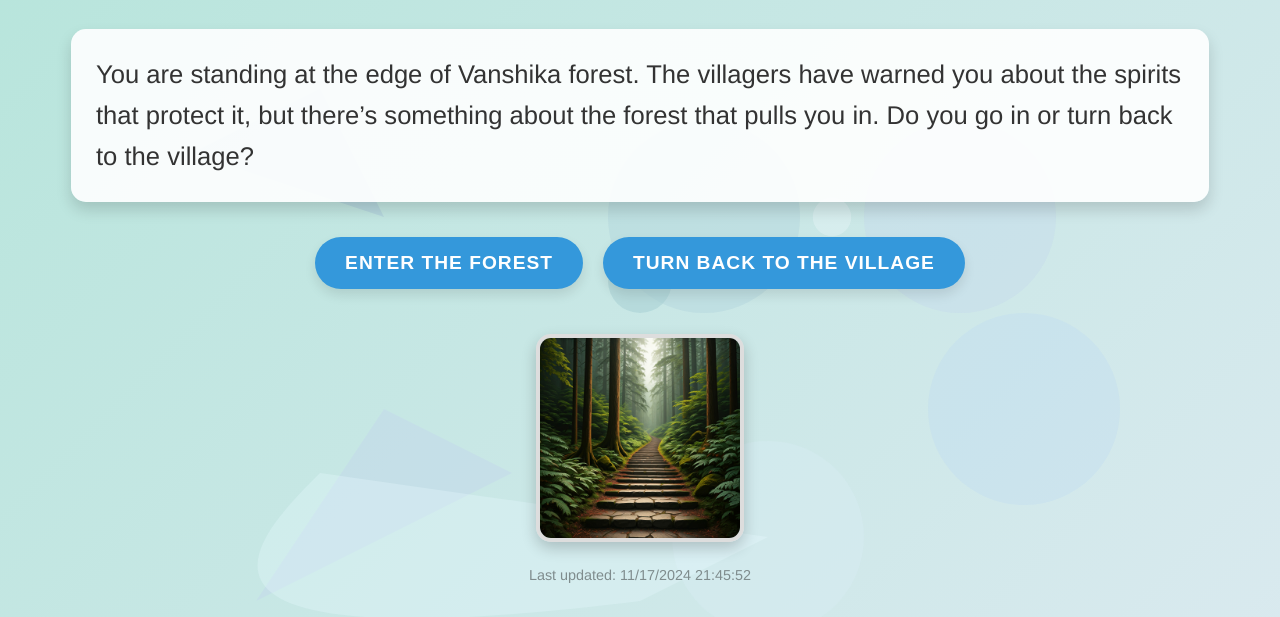
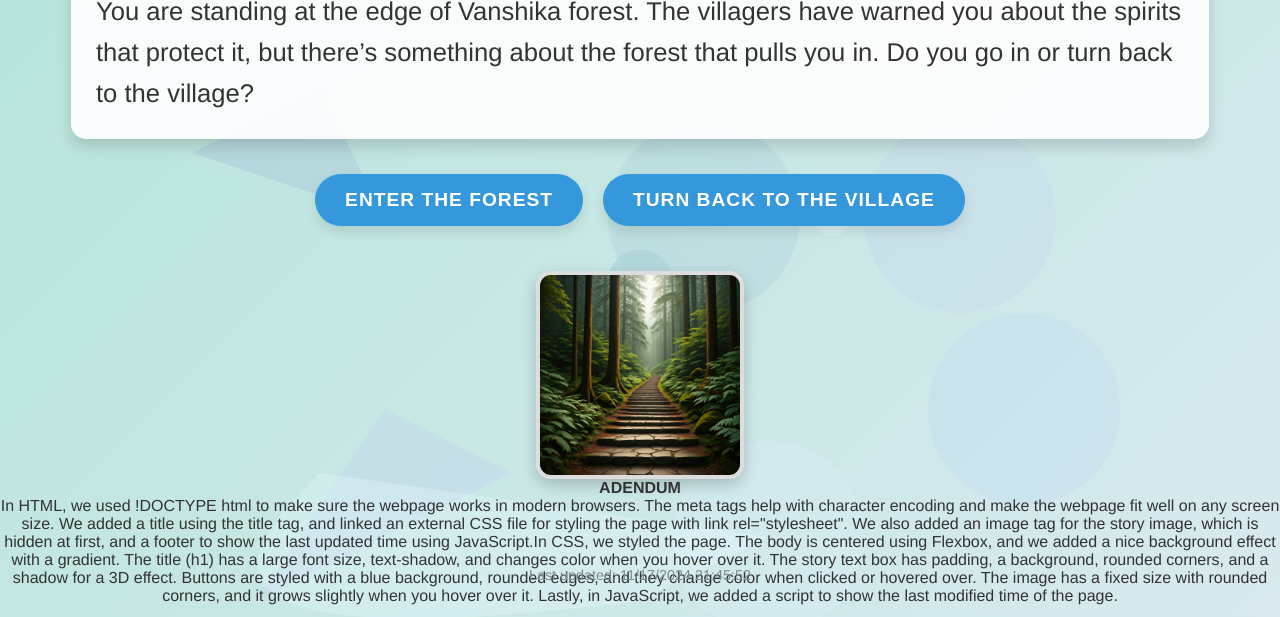
Before and after one commit to prasanna44182/ITC505, a plain HTML site: page mid-term-project/index.html in a window 1280 px wide. Shown: the part 183-800 px from the top of the page. Drawn offline with Linux system fonts and the light colour scheme.

Commit message:
Update index.html

```diff
--- a/mid-term-project/index.html
+++ b/mid-term-project/index.html
@@ -22,5 +22,7 @@
         var x = document.lastModified;
         document.getElementById('lastModified').textContent = x;
     </script>
+    <P1><B>ADENDUM</B></P1>
+    <p1>In HTML, we used !DOCTYPE html to make sure the webpage works in modern browsers. The meta tags help with character encoding and make the webpage fit well on any screen size. We added a title using the title tag, and linked an external CSS file for styling the page with link rel="stylesheet". We also added an image tag for the story image, which is hidden at first, and a footer to show the last updated time using JavaScript.In CSS, we styled the page. The body is centered using Flexbox, and we added a nice background effect with a gradient. The title (h1) has a large font size, text-shadow, and changes color when you hover over it. The story text box has padding, a background, rounded corners, and a shadow for a 3D effect. Buttons are styled with a blue background, rounded edges, and they change color when clicked or hovered over. The image has a fixed size with rounded corners, and it grows slightly when you hover over it. Lastly, in JavaScript, we added a script to show the last modified time of the page.</p1>
 </body>
 </html>
```
